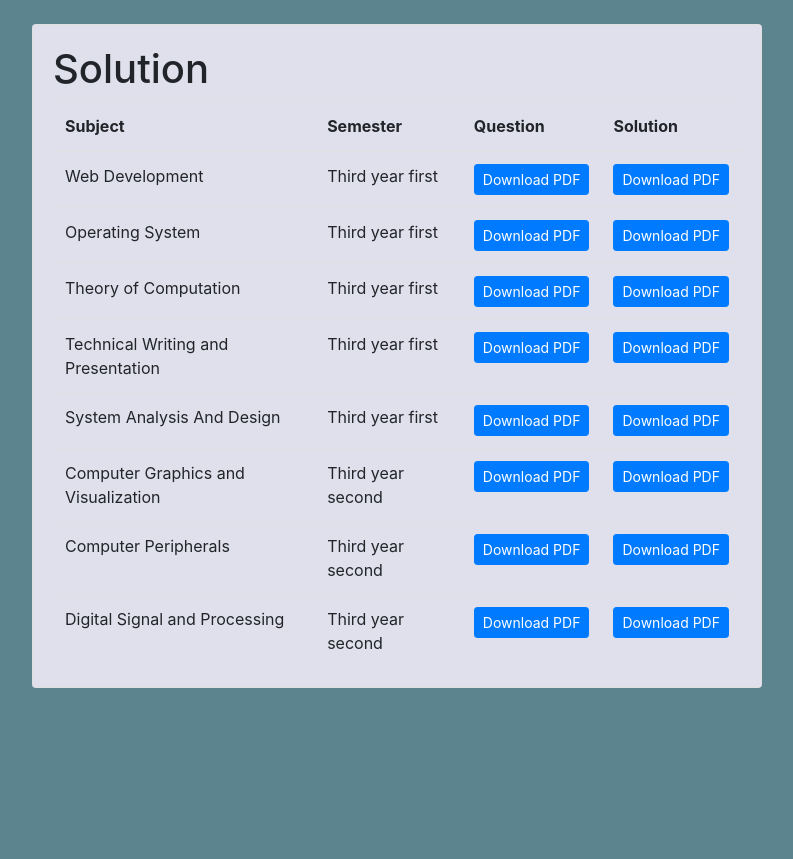
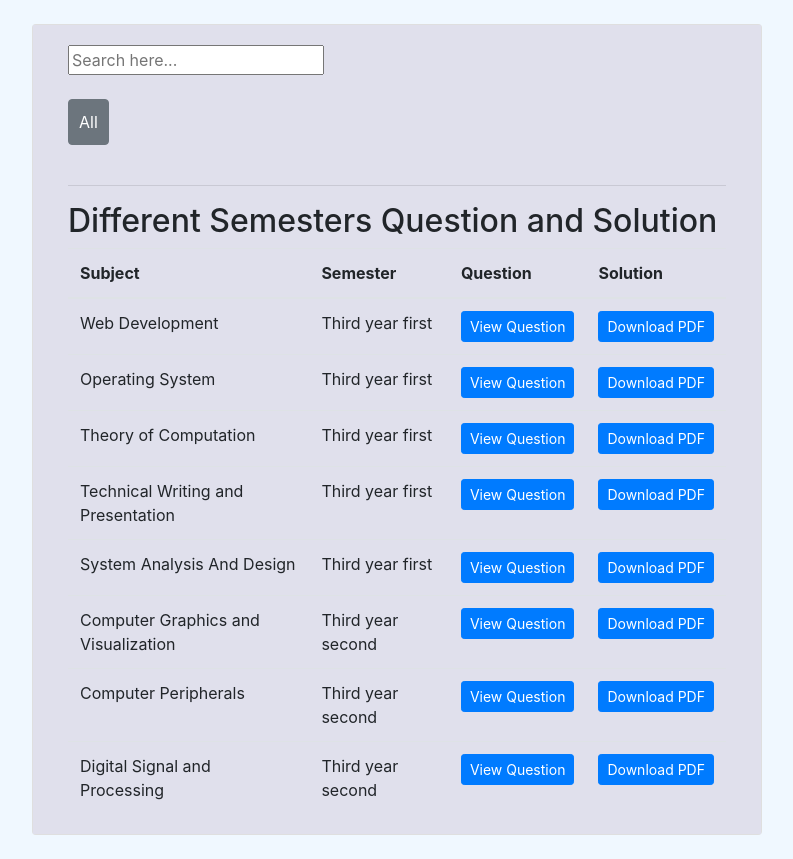
Before and after one commit to KameliaZaman/CSE-357-Project, a Django app: page /show/ in a window 1280 px wide. Shown: the part 56-915 px from the top of the page, without its empty margins (243-1036 px from the left). Before the commit the page ends 744 px from the top, so only its background shows below. Run offline with Django 3.2, Linux system fonts and the light colour scheme; data comes from the database, SQL or seed files in the repository; both versions use the stored data as it was after the commit; some libraries are stand-ins or nearby versions.

Commit message:
Added Search Bar

```diff
--- a/OnlineClassAndExamSystem/OnlineClassAndExamSystem/upload/templates/base.html
+++ b/OnlineClassAndExamSystem/OnlineClassAndExamSystem/upload/templates/base.html
@@ -7,7 +7,7 @@
   <link rel="stylesheet" type="text/css" href="{% static 'css/app.css' %}">
   <title>{% block title %}My Site{% endblock %}</title>
 </head>
-<body>
+<body style="background-color: aliceblue;">
   <nav class="navbar navbar-expand-lg navbar-light mb-4" style="background-color:#decdc3">
     <div class="container">
       <a class="navbar-brand" href="{% url 'home' %}">My Site</a>
--- a/OnlineClassAndExamSystem/OnlineClassAndExamSystem/upload/templates/quesAndSolveList.html
+++ b/OnlineClassAndExamSystem/OnlineClassAndExamSystem/upload/templates/quesAndSolveList.html
@@ -1,6 +1,18 @@
 {% extends 'base.html' %}
 {% block content %}
-<h1>Solution</h1>
+<div class="container">
+    <div class="searchbar">
+        <form method='GET' action="">
+            <input type="text" name="q" placeholder="Search here..."/><br><br>
+        </form>
+        <div>
+            <a href="{% url 'show' %}" class ="btn btn-secondary" style="padding: 10px;">All</a>
+        </div>
+        <br>
+        <hr>
+    </div>
+
+<h2>Different Semesters Question and Solution</h2>
 <table class="table mb-0">
     <thead>
         <tr>
@@ -18,7 +30,7 @@
             <td>
                 {% if quesAndSolution.question %}
                     <a href= "{{ quesAndSolution.question.url }}" class="btn btn-primary
-                    btn-sm" target ="_blank">Download PDF</a>
+                    btn-sm" target ="_blank">View Question</a>
                 {% endif %}
                 </td>
             <td><a href= "{{ quesAndSolution.solution.url }}" class="btn btn-primary
@@ -27,4 +39,5 @@
         {% endfor %}
     </tbody>
 </table>
+</div>
 {% endblock %}
--- a/OnlineClassAndExamSystem/OnlineClassAndExamSystem/upload/views.py
+++ b/OnlineClassAndExamSystem/OnlineClassAndExamSystem/upload/views.py
@@ -1,6 +1,7 @@
 from django.shortcuts import render,redirect
 from django.views.generic import TemplateView
 from django.core.files.storage import FileSystemStorage
+from django.db.models import Q
 from .forms import questionAndSolutionForm
 from .models import questionAndSolution
 # Create your views here.
@@ -17,7 +18,11 @@ def upload(request):
     return render(request, 'upload.html', context)
 
 def showQuestionAndSolutionList(request):
-    quesAndSolutions = questionAndSolution.objects.all()
+    q = request.GET.get('q') if request.GET.get('q')!=None  else ''
+    quesAndSolutions = questionAndSolution.objects.filter(
+        Q(subject__icontains= q)|
+        Q(semester__icontains= q)
+        )
     return render(request,'quesAndSolveList.html',{'quesAndSolutions':quesAndSolutions})
 
 def uploadQuestionAndSolution(request):
```
Also changed, not shown: OnlineClassAndExamSystem/OnlineClassAndExamSystem/db.sqlite3, 8 other files.
